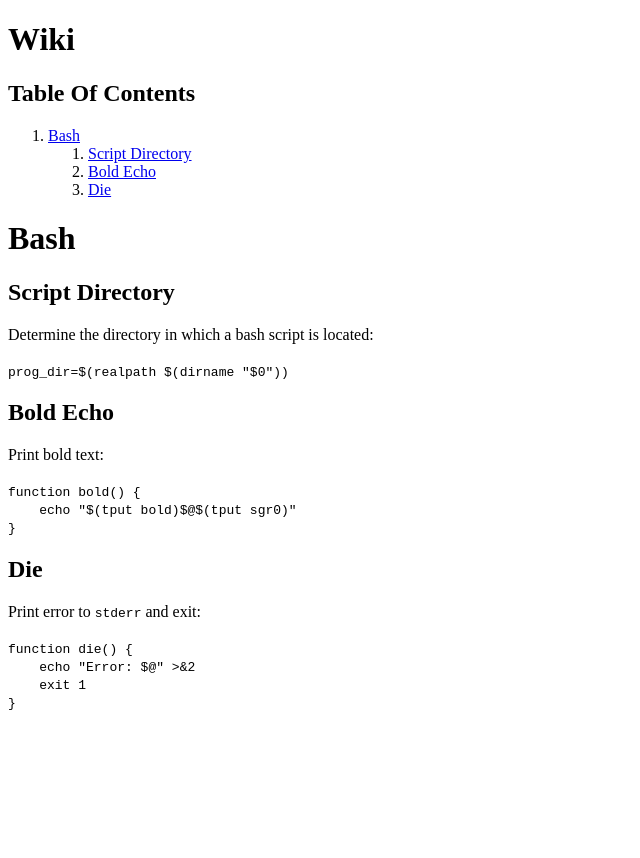
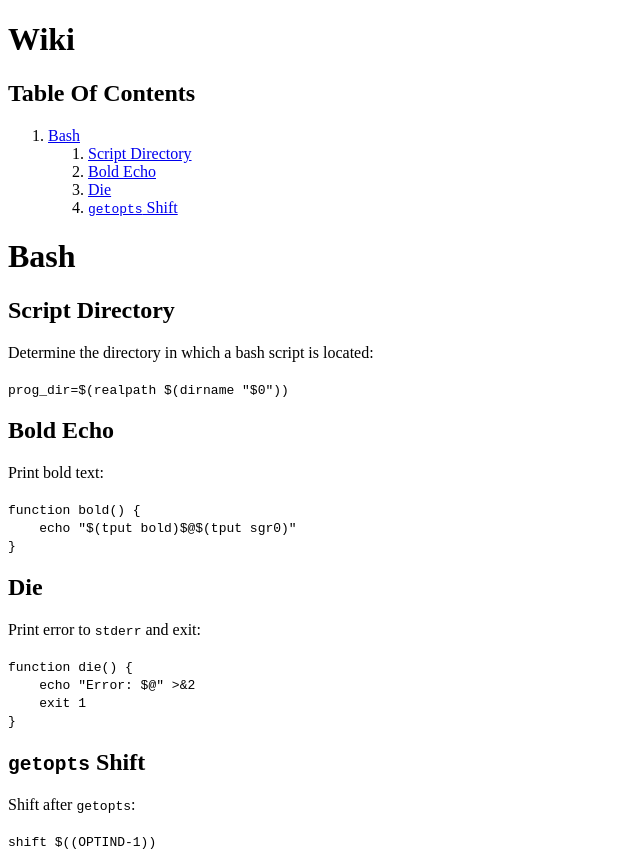
Before and after one commit to catvec/funkyboy.zone, a plain HTML site: page salt/wiki-website/www/index.html in a window 1280 px wide. Shown: the whole page, without its empty margins (0-640 px from the left). Before the commit the page ends 800 px from the top, so only its background shows below. Drawn offline with Linux system fonts and the light colour scheme.

Commit message:
wiki-website: added getopts shift code

```diff
--- a/salt/wiki-website/www/index.html
+++ b/salt/wiki-website/www/index.html
@@ -16,6 +16,7 @@
 	  <li><a href="#bash-script-dir">Script Directory</a></li>
 	  <li><a href="#bash-bold-echo">Bold Echo</a></li>
 	  <li><a href="#bash-die">Die</a></li>
+	  <li><a href="#bash-getopts-shift"><code>getopts</code> Shift</a></li>
 	</ol>
       </li>
     </ol>
@@ -55,5 +56,15 @@
 	}
       </code>
     </section>
+
+    <section id="bash-getopts-shift">
+      <h2><code>getopts</code> Shift</h2>
+
+      Shift after <code>getopts</code>:<br>
+      <br>
+      <code>
+	shift $((OPTIND-1))
+      </code>
+    </section>
   </body>
 </html>
```
